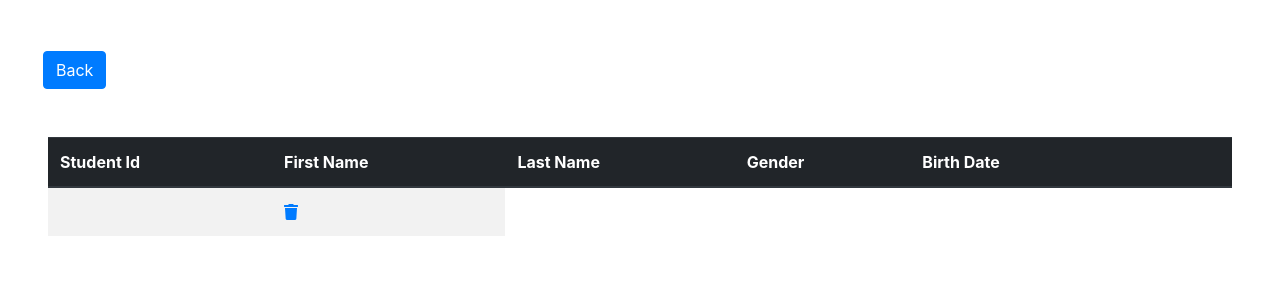
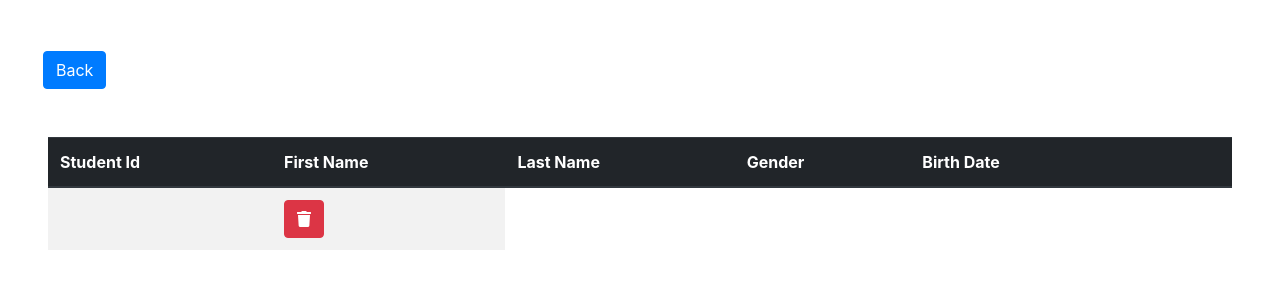
Before and after one commit to anantpad/Student, a Flask app: page /studentList in a window 1280 px wide. Shown: the part 149-449 px from the top of the page. Run offline with Flask 2, Linux system fonts and the light colour scheme; a database or web service that is not in the repository returns one stand-in record (values such as "Sample title"); lists and menus that the app fills with data are empty; some libraries are stand-ins or nearby versions.

```diff
--- a/Templates/studentList.html
+++ b/Templates/studentList.html
@@ -52,7 +52,7 @@
               {% endfor %}
               <td></td>
               <td>
-                <a href="/delete">
+                <a href="/delete" class="btn btn-danger">
                   <i class="fa fa-trash"></i>
                 </a>
               </td>
--- a/app.py
+++ b/app.py
@@ -49,7 +49,7 @@ def list():
 @app.route("/delete", methods = ['GET', 'POST'])
 def delete():
     if request.method == ['GET']:
-        return request
+        return request.args
 #run
 if __name__ == "__main__":
     app.run()
```
